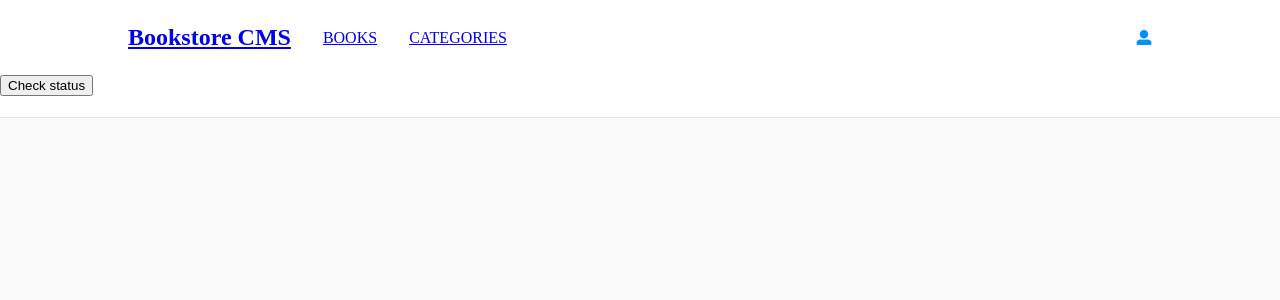
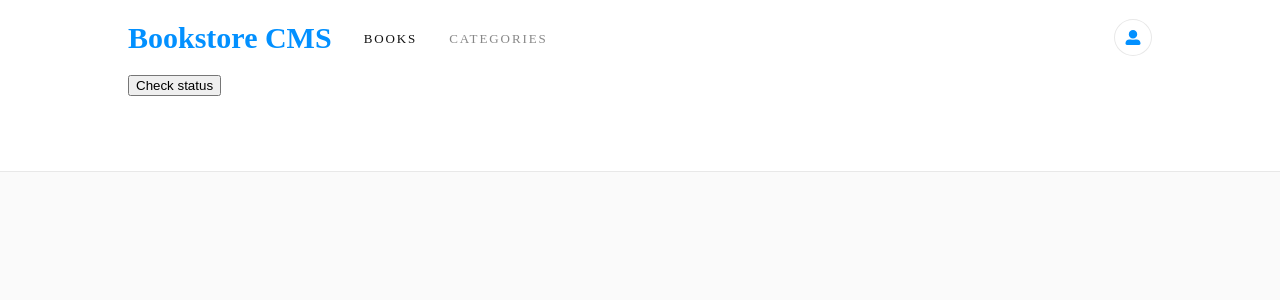
Before and after one commit to mandelatuks/bookstore-website, a React (Create React App) app: page /categories in a window 1280 px wide. Shown: the top 300 px of the page. Built offline with nearby package versions, Linux system fonts and the light colour scheme.

Commit message:
Add styles book section

```diff
--- a/src/App.css
+++ b/src/App.css
@@ -117,3 +117,158 @@ body {
   padding: 5px 12px;
   width: max-content;
 }
+
+
+.navigation > ul > li > a {
+  text-decoration: none;
+}
+
+.add-book {
+  justify-content: space-between;
+}
+
+.navigation ul > *:hover {
+  cursor: pointer;
+}
+
+.navigation > ul > li:nth-child(2) a {
+  font-size: 0.813rem;
+  letter-spacing: 1.9px;
+  color: #121212;
+}
+
+.navigation > ul > li:nth-child(3) a {
+  opacity: 0.5;
+  font-size: 0.813rem;
+  letter-spacing: 1.9px;
+  color: #121212;
+}
+
+.navigation > ul > li:nth-child(1) h1 a {
+  font-size: 1.875rem;
+  color: var(--main-acent-color);
+  text-decoration: none;
+}
+
+.category {
+  opacity: 0.5;
+  font-size: 0.875rem;
+  font-weight: bold;
+  color: #121212;
+  margin: 0;
+}
+
+.title {
+  font-family: 'RobotoSlab', sans-serif;
+  font-size: 1.375rem;
+  font-weight: bold;
+  letter-spacing: -0.2px;
+  color: #121212;
+  margin: 0;
+}
+
+.Author {
+  font-family: 'RobotoSlab', sans-serif;
+  font-size: 0.875rem;
+  font-weight: 300;
+  color: #4386bf;
+  margin: 0 0 1rem 0;
+}
+
+.firsCol-btns button {
+  font-family: 'RobotoSlab', sans-serif;
+  font-size: 0.875rem;
+  font-weight: 300;
+  background: transparent;
+  border: none;
+  color: #4386bf;
+  padding: 0 10px 0 10px;
+  border-right: 1px solid #e8e8e8;
+  cursor: pointer;
+}
+
+.firsCol-btns button:last-child {
+  border: none;
+}
+
+.firsCol-btns button:first-child {
+  padding-left: 0;
+}
+
+.user-profile-wrapper {
+  justify-content: center;
+  align-items: center;
+  border: solid 1px #e8e8e8;
+  border-radius: 50%;
+  padding: 10px;
+}
+
+.add-book-section {
+  flex-direction: column;
+  padding-bottom: 100px;
+}
+
+.books {
+  width: 80%;
+  margin: 0 auto;
+}
+
+.hr {
+  background: #e8e8e8;
+  height: 1px;
+  margin: 35px 0 15px 0;
+}
+
+.add-book-section h1 {
+  font-family: 'Montserrat', sans-serif;
+  font-size: 1.25rem;
+  letter-spacing: -0.18px;
+  color: #888;
+}
+
+:is(input, select) {
+  border-radius: 4px;
+  border: solid 1px #e8e8e8;
+  background-color: #fff;
+  padding: 12px;
+  width: 55%;
+}
+
+:is(input, select):focus {
+  outline: 3px solid #0290ff;
+}
+
+select {
+  width: 20% !important;
+}
+
+.add-book-section > .add-book > button {
+  font-size: 0.813rem;
+  font-weight: 300;
+  border: none;
+  letter-spacing: 0.5px;
+  text-align: center;
+  color: #fff;
+  border-radius: 3px;
+  background: var(--main-acent-color);
+  padding: 10px;
+  width: 17%;
+}
+
+option:first-child {
+  color: #999;
+}
+
+.underContruction {
+  width: 80%;
+  margin: 0 auto;
+}
+
+.underContruction h1 {
+  color: rgb(151, 52, 52);
+  padding: 1rem;
+  background: #fff;
+  border: #e8e8e8;
+  border-radius: 15px;
+  width: 40%;
+}
```
